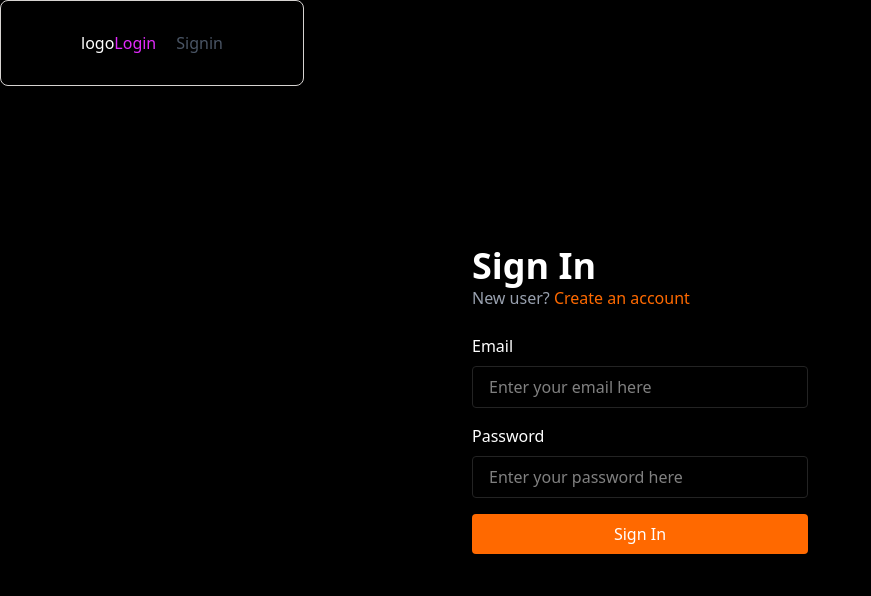
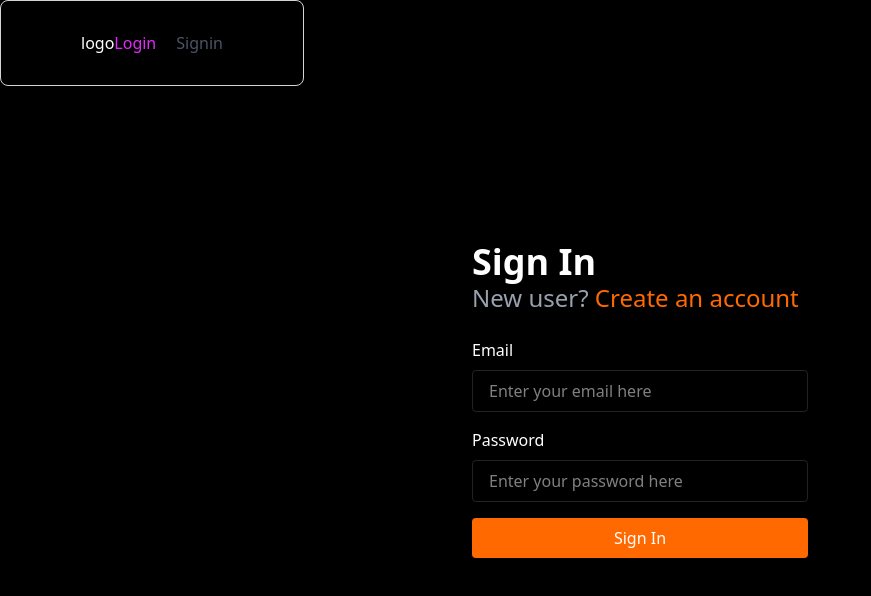
Before and after one commit to Praveen-Ku-Painkra/Should-Chat, a React (Vite) app in the folder Frontend/: page /auth/login in a window 1280 px wide. Shown: the top 596 px of the page, without its empty margins (0-871 px from the left). Built offline with nearby package versions, Linux system fonts and the light colour scheme.

Commit message:
Style changes in login page

```diff
--- a/Frontend/src/Components/Auth/Login/Login.jsx
+++ b/Frontend/src/Components/Auth/Login/Login.jsx
@@ -19,7 +19,7 @@ function Login() {
   <div className="flex flex-col items-center justify-center min-h-screen bg-black">
   <div className="w-full max-w-sm p-6 bg-black text-white">
     <h1 className="text-2xl text-4xl font-bold ">Sign In</h1>
-    <p className="mb-6 text-gray-400">
+    <p className="mb-6 text-gray-400 text-2xl">
       New user? <NavLink to="/auth/signup" className="text-orange-500 hover:underline">Create an account</NavLink>
     </p>
     <form>
```
